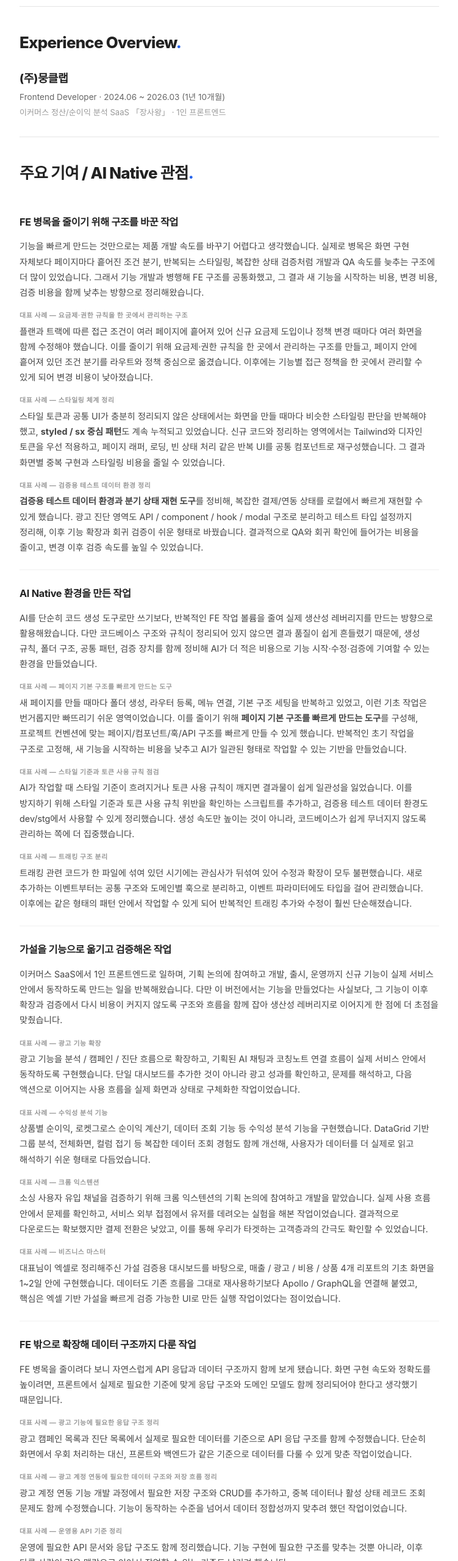
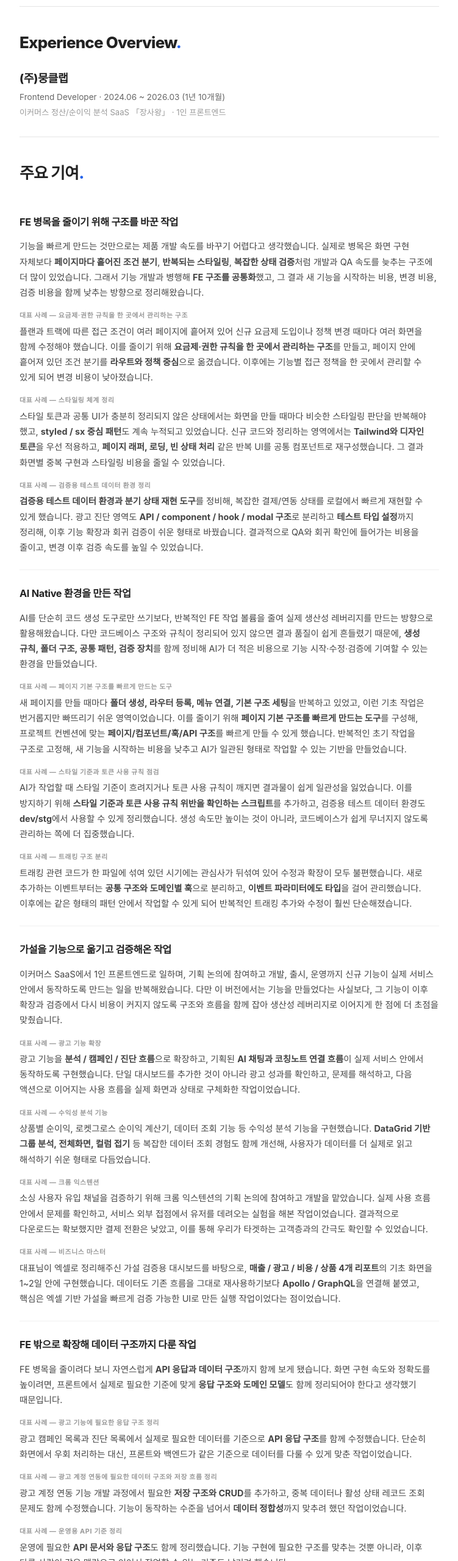
Before and after one commit to cvb5758/resume, a website: page career_detail_ai_native.html in a window 1280 px wide. Shown: the part 240-2800 px from the top of the page at 61% size, without its empty margins (264-1015 px from the left). Drawn offline with Linux system fonts and the light colour scheme; a web font is replaced by a local one.

Commit message:
Sharpen the main career detail page around technical evidence
The AI-native career detail page is now the intended primary detailed resume, so the section title was simplified and the strongest technical signals were made easier to scan in the core contribution narratives. The long supporting work-list section was intentionally kept plain so the emphasis stays concentrated where it has the most persuasive value.

Constraint: The detailed resume still needs to read naturally in Korean and stay grounded in existing experience claims
Rejected: Bold the entire supporting work list too | diluted the emphasis and made the page noisier
Confidence: high
Scope-risk: narrow
Reversibility: clean
Directive: Keep visual emphasis concentrated in the main contribution stories; use the detailed work-list section for breadth, not extra styling
Tested: Manual diff review of title change and bold distribution; git status confirmed only career_detail_ai_native.html changed
Not-tested: Browser rendering, print layout, or PDF export after the typography adjustments

```diff
--- a/career_detail_ai_native.html
+++ b/career_detail_ai_native.html
@@ -303,38 +303,38 @@
 
     <hr class="divider">
 
-    <section><h2>주요 기여 / AI Native 관점<span class="dot">.</span></h2>
+    <section><h2>주요 기여<span class="dot">.</span></h2>
 
       <article class="proj">
         <div class="proj-title">
           <h4>FE 병목을 줄이기 위해 구조를 바꾼 작업</h4>
         </div>
-        <p>기능을 빠르게 만드는 것만으로는 제품 개발 속도를 바꾸기 어렵다고 생각했습니다. 실제로 병목은 화면 구현 자체보다 페이지마다 흩어진 조건 분기, 반복되는 스타일링, 복잡한 상태 검증처럼 개발과 QA 속도를 늦추는 구조에 더 많이 있었습니다. 그래서 기능 개발과 병행해 FE 구조를 공통화했고, 그 결과 새 기능을 시작하는 비용, 변경 비용, 검증 비용을 함께 낮추는 방향으로 정리해왔습니다.</p>
+        <p>기능을 빠르게 만드는 것만으로는 제품 개발 속도를 바꾸기 어렵다고 생각했습니다. 실제로 병목은 화면 구현 자체보다 <strong>페이지마다 흩어진 조건 분기</strong>, <strong>반복되는 스타일링</strong>, <strong>복잡한 상태 검증</strong>처럼 개발과 QA 속도를 늦추는 구조에 더 많이 있었습니다. 그래서 기능 개발과 병행해 <strong>FE 구조를 공통화</strong>했고, 그 결과 새 기능을 시작하는 비용, 변경 비용, 검증 비용을 함께 낮추는 방향으로 정리해왔습니다.</p>
 
         <span class="proj-label">대표 사례 — 요금제·권한 규칙을 한 곳에서 관리하는 구조</span>
-        <p>플랜과 트랙에 따른 접근 조건이 여러 페이지에 흩어져 있어 신규 요금제 도입이나 정책 변경 때마다 여러 화면을 함께 수정해야 했습니다. 이를 줄이기 위해 요금제·권한 규칙을 한 곳에서 관리하는 구조를 만들고, 페이지 안에 흩어져 있던 조건 분기를 라우트와 정책 중심으로 옮겼습니다. 이후에는 기능별 접근 정책을 한 곳에서 관리할 수 있게 되어 변경 비용이 낮아졌습니다.</p>
+        <p>플랜과 트랙에 따른 접근 조건이 여러 페이지에 흩어져 있어 신규 요금제 도입이나 정책 변경 때마다 여러 화면을 함께 수정해야 했습니다. 이를 줄이기 위해 <strong>요금제·권한 규칙을 한 곳에서 관리하는 구조</strong>를 만들고, 페이지 안에 흩어져 있던 조건 분기를 <strong>라우트와 정책 중심</strong>으로 옮겼습니다. 이후에는 기능별 접근 정책을 한 곳에서 관리할 수 있게 되어 변경 비용이 낮아졌습니다.</p>
 
         <span class="proj-label">대표 사례 — 스타일링 체계 정리</span>
-        <p>스타일 토큰과 공통 UI가 충분히 정리되지 않은 상태에서는 화면을 만들 때마다 비슷한 스타일링 판단을 반복해야 했고, <strong>styled / sx 중심 패턴</strong>도 계속 누적되고 있었습니다. 신규 코드와 정리하는 영역에서는 Tailwind와 디자인 토큰을 우선 적용하고, 페이지 래퍼, 로딩, 빈 상태 처리 같은 반복 UI를 공통 컴포넌트로 재구성했습니다. 그 결과 화면별 중복 구현과 스타일링 비용을 줄일 수 있었습니다.</p>
+        <p>스타일 토큰과 공통 UI가 충분히 정리되지 않은 상태에서는 화면을 만들 때마다 비슷한 스타일링 판단을 반복해야 했고, <strong>styled / sx 중심 패턴</strong>도 계속 누적되고 있었습니다. 신규 코드와 정리하는 영역에서는 <strong>Tailwind와 디자인 토큰</strong>을 우선 적용하고, <strong>페이지 래퍼, 로딩, 빈 상태 처리</strong> 같은 반복 UI를 공통 컴포넌트로 재구성했습니다. 그 결과 화면별 중복 구현과 스타일링 비용을 줄일 수 있었습니다.</p>
 
         <span class="proj-label">대표 사례 — 검증용 테스트 데이터 환경 정리</span>
-        <p><strong>검증용 테스트 데이터 환경과 분기 상태 재현 도구</strong>를 정비해, 복잡한 결제/연동 상태를 로컬에서 빠르게 재현할 수 있게 했습니다. 광고 진단 영역도 API / component / hook / modal 구조로 분리하고 테스트 타입 설정까지 정리해, 이후 기능 확장과 회귀 검증이 쉬운 형태로 바꿨습니다. 결과적으로 QA와 회귀 확인에 들어가는 비용을 줄이고, 변경 이후 검증 속도를 높일 수 있었습니다.</p>
+        <p><strong>검증용 테스트 데이터 환경과 분기 상태 재현 도구</strong>를 정비해, 복잡한 결제/연동 상태를 로컬에서 빠르게 재현할 수 있게 했습니다. 광고 진단 영역도 <strong>API / component / hook / modal 구조</strong>로 분리하고 <strong>테스트 타입 설정</strong>까지 정리해, 이후 기능 확장과 회귀 검증이 쉬운 형태로 바꿨습니다. 결과적으로 QA와 회귀 확인에 들어가는 비용을 줄이고, 변경 이후 검증 속도를 높일 수 있었습니다.</p>
       </article>
 
       <article class="proj">
         <div class="proj-title">
           <h4>AI Native 환경을 만든 작업</h4>
         </div>
-        <p>AI를 단순히 코드 생성 도구로만 쓰기보다, 반복적인 FE 작업 볼륨을 줄여 실제 생산성 레버리지를 만드는 방향으로 활용해왔습니다. 다만 코드베이스 구조와 규칙이 정리되어 있지 않으면 결과 품질이 쉽게 흔들렸기 때문에, 생성 규칙, 폴더 구조, 공통 패턴, 검증 장치를 함께 정비해 AI가 더 적은 비용으로 기능 시작·수정·검증에 기여할 수 있는 환경을 만들었습니다.</p>
+        <p>AI를 단순히 코드 생성 도구로만 쓰기보다, 반복적인 FE 작업 볼륨을 줄여 실제 생산성 레버리지를 만드는 방향으로 활용해왔습니다. 다만 코드베이스 구조와 규칙이 정리되어 있지 않으면 결과 품질이 쉽게 흔들렸기 때문에, <strong>생성 규칙, 폴더 구조, 공통 패턴, 검증 장치</strong>를 함께 정비해 AI가 더 적은 비용으로 기능 시작·수정·검증에 기여할 수 있는 환경을 만들었습니다.</p>
 
         <span class="proj-label">대표 사례 — 페이지 기본 구조를 빠르게 만드는 도구</span>
-        <p>새 페이지를 만들 때마다 폴더 생성, 라우터 등록, 메뉴 연결, 기본 구조 세팅을 반복하고 있었고, 이런 기초 작업은 번거롭지만 빠뜨리기 쉬운 영역이었습니다. 이를 줄이기 위해 <strong>페이지 기본 구조를 빠르게 만드는 도구</strong>를 구성해, 프로젝트 컨벤션에 맞는 페이지/컴포넌트/훅/API 구조를 빠르게 만들 수 있게 했습니다. 반복적인 초기 작업을 구조로 고정해, 새 기능을 시작하는 비용을 낮추고 AI가 일관된 형태로 작업할 수 있는 기반을 만들었습니다.</p>
+        <p>새 페이지를 만들 때마다 <strong>폴더 생성, 라우터 등록, 메뉴 연결, 기본 구조 세팅</strong>을 반복하고 있었고, 이런 기초 작업은 번거롭지만 빠뜨리기 쉬운 영역이었습니다. 이를 줄이기 위해 <strong>페이지 기본 구조를 빠르게 만드는 도구</strong>를 구성해, 프로젝트 컨벤션에 맞는 <strong>페이지/컴포넌트/훅/API 구조</strong>를 빠르게 만들 수 있게 했습니다. 반복적인 초기 작업을 구조로 고정해, 새 기능을 시작하는 비용을 낮추고 AI가 일관된 형태로 작업할 수 있는 기반을 만들었습니다.</p>
 
         <span class="proj-label">대표 사례 — 스타일 기준과 토큰 사용 규칙 점검</span>
-        <p>AI가 작업할 때 스타일 기준이 흐려지거나 토큰 사용 규칙이 깨지면 결과물이 쉽게 일관성을 잃었습니다. 이를 방지하기 위해 스타일 기준과 토큰 사용 규칙 위반을 확인하는 스크립트를 추가하고, 검증용 테스트 데이터 환경도 dev/stg에서 사용할 수 있게 정리했습니다. 생성 속도만 높이는 것이 아니라, 코드베이스가 쉽게 무너지지 않도록 관리하는 쪽에 더 집중했습니다.</p>
+        <p>AI가 작업할 때 스타일 기준이 흐려지거나 토큰 사용 규칙이 깨지면 결과물이 쉽게 일관성을 잃었습니다. 이를 방지하기 위해 <strong>스타일 기준과 토큰 사용 규칙 위반을 확인하는 스크립트</strong>를 추가하고, 검증용 테스트 데이터 환경도 <strong>dev/stg</strong>에서 사용할 수 있게 정리했습니다. 생성 속도만 높이는 것이 아니라, 코드베이스가 쉽게 무너지지 않도록 관리하는 쪽에 더 집중했습니다.</p>
 
         <span class="proj-label">대표 사례 — 트래킹 구조 분리</span>
-        <p>트래킹 관련 코드가 한 파일에 섞여 있던 시기에는 관심사가 뒤섞여 있어 수정과 확장이 모두 불편했습니다. 새로 추가하는 이벤트부터는 공통 구조와 도메인별 훅으로 분리하고, 이벤트 파라미터에도 타입을 걸어 관리했습니다. 이후에는 같은 형태의 패턴 안에서 작업할 수 있게 되어 반복적인 트래킹 추가와 수정이 훨씬 단순해졌습니다.</p>
+        <p>트래킹 관련 코드가 한 파일에 섞여 있던 시기에는 관심사가 뒤섞여 있어 수정과 확장이 모두 불편했습니다. 새로 추가하는 이벤트부터는 <strong>공통 구조와 도메인별 훅</strong>으로 분리하고, <strong>이벤트 파라미터에도 타입</strong>을 걸어 관리했습니다. 이후에는 같은 형태의 패턴 안에서 작업할 수 있게 되어 반복적인 트래킹 추가와 수정이 훨씬 단순해졌습니다.</p>
       </article>
 
       <article class="proj">
@@ -344,32 +344,32 @@
         <p>이커머스 SaaS에서 1인 프론트엔드로 일하며, 기획 논의에 참여하고 개발, 출시, 운영까지 신규 기능이 실제 서비스 안에서 동작하도록 만드는 일을 반복해왔습니다. 다만 이 버전에서는 기능을 만들었다는 사실보다, 그 기능이 이후 확장과 검증에서 다시 비용이 커지지 않도록 구조와 흐름을 함께 잡아 생산성 레버리지로 이어지게 한 점에 더 초점을 맞췄습니다.</p>
 
         <span class="proj-label">대표 사례 — 광고 기능 확장</span>
-        <p>광고 기능을 분석 / 캠페인 / 진단 흐름으로 확장하고, 기획된 AI 채팅과 코칭노트 연결 흐름이 실제 서비스 안에서 동작하도록 구현했습니다. 단일 대시보드를 추가한 것이 아니라 광고 성과를 확인하고, 문제를 해석하고, 다음 액션으로 이어지는 사용 흐름을 실제 화면과 상태로 구체화한 작업이었습니다.</p>
+        <p>광고 기능을 <strong>분석 / 캠페인 / 진단 흐름</strong>으로 확장하고, 기획된 <strong>AI 채팅과 코칭노트 연결 흐름</strong>이 실제 서비스 안에서 동작하도록 구현했습니다. 단일 대시보드를 추가한 것이 아니라 광고 성과를 확인하고, 문제를 해석하고, 다음 액션으로 이어지는 사용 흐름을 실제 화면과 상태로 구체화한 작업이었습니다.</p>
 
         <span class="proj-label">대표 사례 — 수익성 분석 기능</span>
-        <p>상품별 순이익, 로켓그로스 순이익 계산기, 데이터 조회 기능 등 수익성 분석 기능을 구현했습니다. DataGrid 기반 그룹 분석, 전체화면, 컬럼 접기 등 복잡한 데이터 조회 경험도 함께 개선해, 사용자가 데이터를 더 실제로 읽고 해석하기 쉬운 형태로 다듬었습니다.</p>
+        <p>상품별 순이익, 로켓그로스 순이익 계산기, 데이터 조회 기능 등 수익성 분석 기능을 구현했습니다. <strong>DataGrid 기반 그룹 분석, 전체화면, 컬럼 접기</strong> 등 복잡한 데이터 조회 경험도 함께 개선해, 사용자가 데이터를 더 실제로 읽고 해석하기 쉬운 형태로 다듬었습니다.</p>
 
         <span class="proj-label">대표 사례 — 크롬 익스텐션</span>
         <p>소싱 사용자 유입 채널을 검증하기 위해 크롬 익스텐션의 기획 논의에 참여하고 개발을 맡았습니다. 실제 사용 흐름 안에서 문제를 확인하고, 서비스 외부 접점에서 유저를 데려오는 실험을 해본 작업이었습니다. 결과적으로 다운로드는 확보했지만 결제 전환은 낮았고, 이를 통해 우리가 타겟하는 고객층과의 간극도 확인할 수 있었습니다.</p>
 
         <span class="proj-label">대표 사례 — 비즈니스 마스터</span>
-        <p>대표님이 엑셀로 정리해주신 가설 검증용 대시보드를 바탕으로, 매출 / 광고 / 비용 / 상품 4개 리포트의 기초 화면을 1~2일 안에 구현했습니다. 데이터도 기존 흐름을 그대로 재사용하기보다 Apollo / GraphQL을 연결해 붙였고, 핵심은 엑셀 기반 가설을 빠르게 검증 가능한 UI로 만든 실행 작업이었다는 점이었습니다.</p>
+        <p>대표님이 엑셀로 정리해주신 가설 검증용 대시보드를 바탕으로, <strong>매출 / 광고 / 비용 / 상품 4개 리포트</strong>의 기초 화면을 1~2일 안에 구현했습니다. 데이터도 기존 흐름을 그대로 재사용하기보다 <strong>Apollo / GraphQL</strong>을 연결해 붙였고, 핵심은 엑셀 기반 가설을 빠르게 검증 가능한 UI로 만든 실행 작업이었다는 점이었습니다.</p>
       </article>
 
       <article class="proj">
         <div class="proj-title">
           <h4>FE 밖으로 확장해 데이터 구조까지 다룬 작업</h4>
         </div>
-        <p>FE 병목을 줄이려다 보니 자연스럽게 API 응답과 데이터 구조까지 함께 보게 됐습니다. 화면 구현 속도와 정확도를 높이려면, 프론트에서 실제로 필요한 기준에 맞게 응답 구조와 도메인 모델도 함께 정리되어야 한다고 생각했기 때문입니다.</p>
+        <p>FE 병목을 줄이려다 보니 자연스럽게 <strong>API 응답과 데이터 구조</strong>까지 함께 보게 됐습니다. 화면 구현 속도와 정확도를 높이려면, 프론트에서 실제로 필요한 기준에 맞게 <strong>응답 구조와 도메인 모델</strong>도 함께 정리되어야 한다고 생각했기 때문입니다.</p>
 
         <span class="proj-label">대표 사례 — 광고 기능에 필요한 응답 구조 정리</span>
-        <p>광고 캠페인 목록과 진단 목록에서 실제로 필요한 데이터를 기준으로 API 응답 구조를 함께 수정했습니다. 단순히 화면에서 우회 처리하는 대신, 프론트와 백엔드가 같은 기준으로 데이터를 다룰 수 있게 맞춘 작업이었습니다.</p>
+        <p>광고 캠페인 목록과 진단 목록에서 실제로 필요한 데이터를 기준으로 <strong>API 응답 구조</strong>를 함께 수정했습니다. 단순히 화면에서 우회 처리하는 대신, 프론트와 백엔드가 같은 기준으로 데이터를 다룰 수 있게 맞춘 작업이었습니다.</p>
 
         <span class="proj-label">대표 사례 — 광고 계정 연동에 필요한 데이터 구조와 저장 흐름 정리</span>
-        <p>광고 계정 연동 기능 개발 과정에서 필요한 저장 구조와 CRUD를 추가하고, 중복 데이터나 활성 상태 레코드 조회 문제도 함께 수정했습니다. 기능이 동작하는 수준을 넘어서 데이터 정합성까지 맞추려 했던 작업이었습니다.</p>
+        <p>광고 계정 연동 기능 개발 과정에서 필요한 <strong>저장 구조와 CRUD</strong>를 추가하고, 중복 데이터나 활성 상태 레코드 조회 문제도 함께 수정했습니다. 기능이 동작하는 수준을 넘어서 <strong>데이터 정합성</strong>까지 맞추려 했던 작업이었습니다.</p>
 
         <span class="proj-label">대표 사례 — 운영용 API 기준 정리</span>
-        <p>운영에 필요한 API 문서와 응답 구조도 함께 정리했습니다. 기능 구현에 필요한 구조를 맞추는 것뿐 아니라, 이후 다른 사람이 같은 맥락으로 이어서 작업할 수 있는 기준도 남기려 했습니다.</p>
+        <p>운영에 필요한 <strong>API 문서와 응답 구조</strong>도 함께 정리했습니다. 기능 구현에 필요한 구조를 맞추는 것뿐 아니라, 이후 다른 사람이 같은 맥락으로 이어서 작업할 수 있는 기준도 남기려 했습니다.</p>
       </article>
 
       <article class="proj">
@@ -378,10 +378,10 @@
         </div>
         <p>기능을 빠르게 만드는 것만큼, 운영 가능한 형태로 남기고 팀이 같은 기준으로 검증할 수 있게 하는 일도 함께 맡았습니다.</p>
         <ul>
-          <li>Promise Chain 기반 API 호출 패턴을 <code>async/await</code>와 로딩 UI 중심으로 정리했습니다.</li>
-          <li>AG-Grid, 페이지네이션, height, strict mode, lint-staged 등 운영성 이슈를 지속적으로 정리했습니다.</li>
-          <li>QA 테스트 케이스, 핸드오프 문서, 리팩토링 결과 문서, API 매핑 문서를 작성했습니다.</li>
-          <li>디자인 시스템 문서, Token Catalog, Usage Guidelines, Component Spacing Spec을 정리했습니다.</li>
+          <li><strong>Promise Chain 기반 API 호출 패턴</strong>을 <code>async/await</code>와 로딩 UI 중심으로 정리했습니다.</li>
+          <li><strong>AG-Grid, 페이지네이션, height, strict mode, lint-staged</strong> 등 운영성 이슈를 지속적으로 정리했습니다.</li>
+          <li><strong>QA 테스트 케이스, 핸드오프 문서, 리팩토링 결과 문서, API 매핑 문서</strong>를 작성했습니다.</li>
+          <li><strong>디자인 시스템 문서, Token Catalog, Usage Guidelines, Component Spacing Spec</strong>을 정리했습니다.</li>
         </ul>
       </article>
 
@@ -389,7 +389,7 @@
 
     <hr class="divider">
 
-    <section><h2>Additional Contributions / 상세 작업 목록<span class="dot">.</span></h2>
+    <section><h2>상세 작업 목록<span class="dot">.</span></h2>
       <div class="cap-group">
         <h4>프로덕트 작업<span class="dot">.</span></h4>
         <ul>
```
